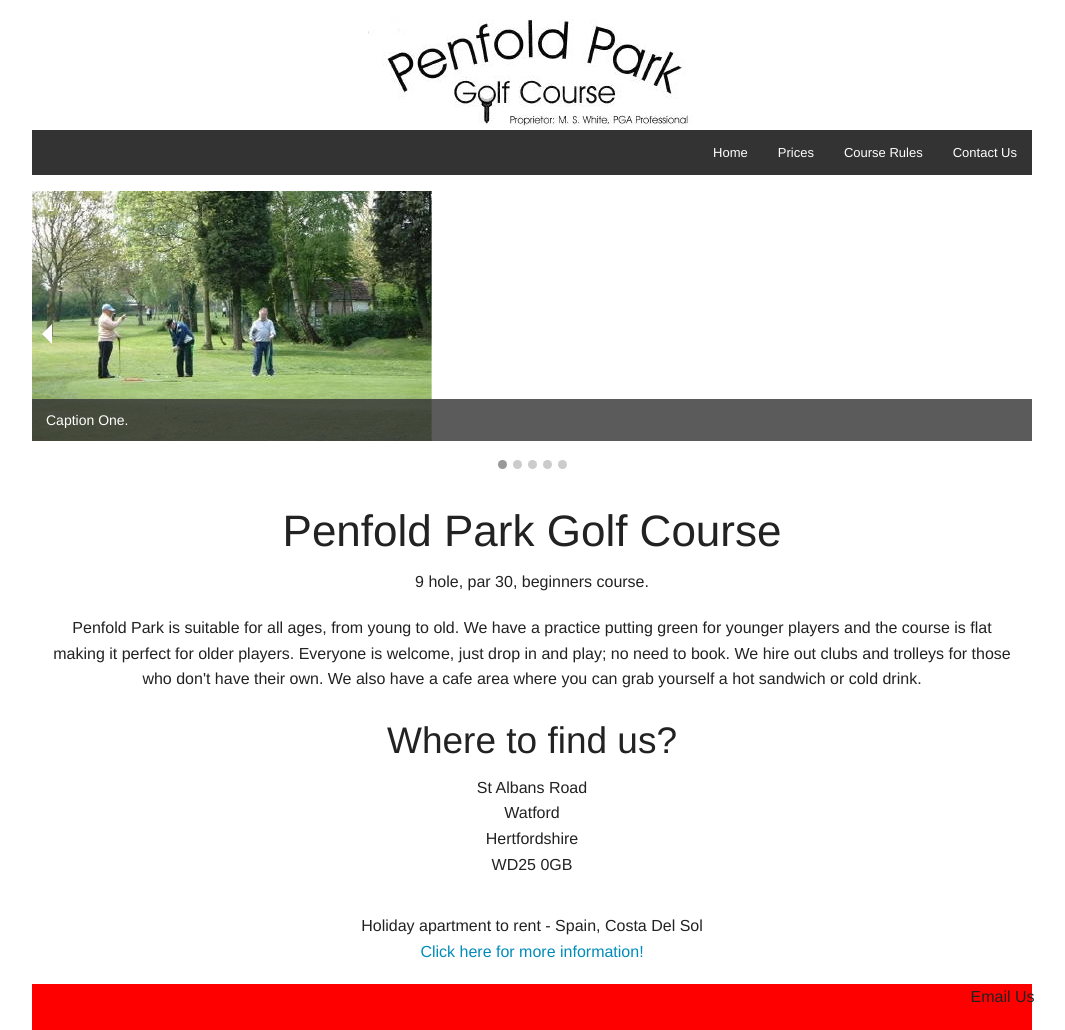
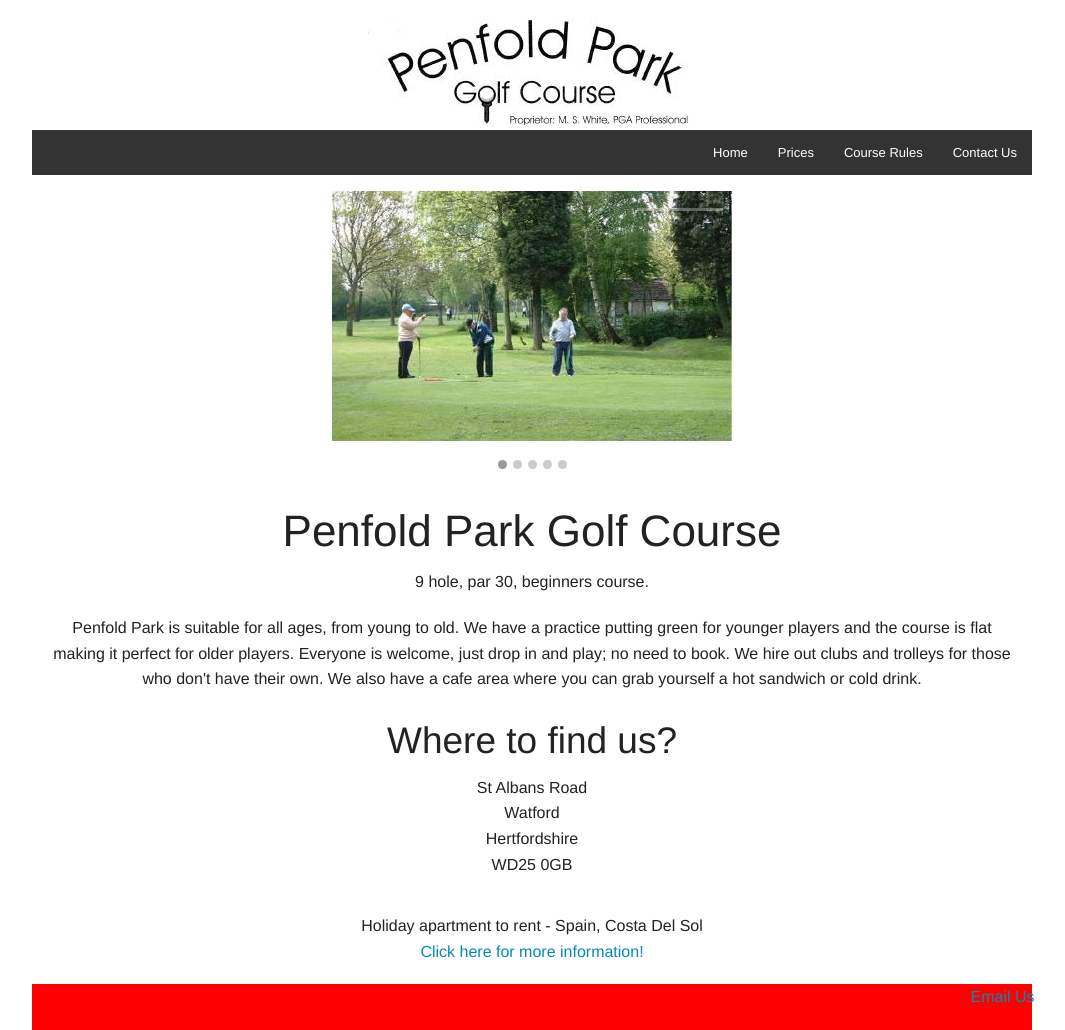
Before and after one commit to reneeblanchard/training, a PHP site: page /penfold.html in a window 1280 px wide. Shown: the whole page, without its empty margins (108-1173 px from the left). Run offline with PHP 8.4, Linux system fonts and the light colour scheme; some libraries are stand-ins or nearby versions.

Commit message:
final commits from last night

```diff
--- a/PenfoldWebsite/foundation-5/penfold.html
+++ b/PenfoldWebsite/foundation-5/penfold.html
@@ -36,38 +36,25 @@
     </div>
 
     <div class="row">
+      <div class="small-12 medium-6 small-centered columns">
       <ul class="orbit" data-orbit>
         <li>
-          <img src="Unknown-1.jpeg" alt="slide 1" />
-          <div class="orbit-caption">
-            Caption One.
-          </div>
+          <img class="orbit_img" src="Unknown-1.jpeg" alt="slide 1"/>
         </li>
         <li>
-          <img src="Unknown-1.gif" alt="slide 2" />
-          <div class="orbit-caption">
-            Caption Two.
-          </div>
+          <img class="orbit_img" src="Unknown-1.gif" alt="slide 2" />
         </li>
         <li>
-          <img src="Unknown-3.gif" alt="slide 3" />
-          <div class="orbit-caption">
-            Caption Three.
-          </div>
+          <img class="orbit_img" src="Unknown-3.gif" alt="slide 3" />
         </li>
         <li>
-          <img src="Unknown-2.gif" alt="slide 3" />
-          <div class="orbit-caption">
-            Caption Four.
-          </div>
+          <img class="orbit_img" src="Unknown-2.gif" alt="slide 4" />
         </li>
         <li>
-          <img src="Unknown.gif" alt="slide 3" />
-          <div class="orbit-caption">
-            Caption Five.
-          </div>
+          <img class="orbit_img" src="Unknown.gif" alt="slide 5" />
         </li>
       </ul>
+    </div>
     </div>
 
     <div class="row">
@@ -100,8 +87,8 @@
 
     <div class="row footer">
       <ul class="small-12 columns text-right">
-        <li class="mailto">Email Us <a href="mailto:penfoldparkgolf@aol.com?Subject=Enquiry" target="_top">
-<i class="general foundicon-mail"></i></a></li>
+        <li class="mailto"><a href="mailto:penfoldparkgolf@aol.com?Subject=Enquiry" target="_top">
+<i class="general foundicon-mail"></i> Email Us</a></li>
       </ul>
     </div>
 
--- a/PenfoldWebsite/foundation-5/style.css
+++ b/PenfoldWebsite/foundation-5/style.css
@@ -13,4 +13,12 @@
 
 .footer{
 	background: red;
+	margin-bottom:50px;
 }
+
+.orbit{
+	width:auto;
+}
+.orbit_img{
+	margin: 0 auto;
+}
```
Also changed, not shown: 1 other file.
